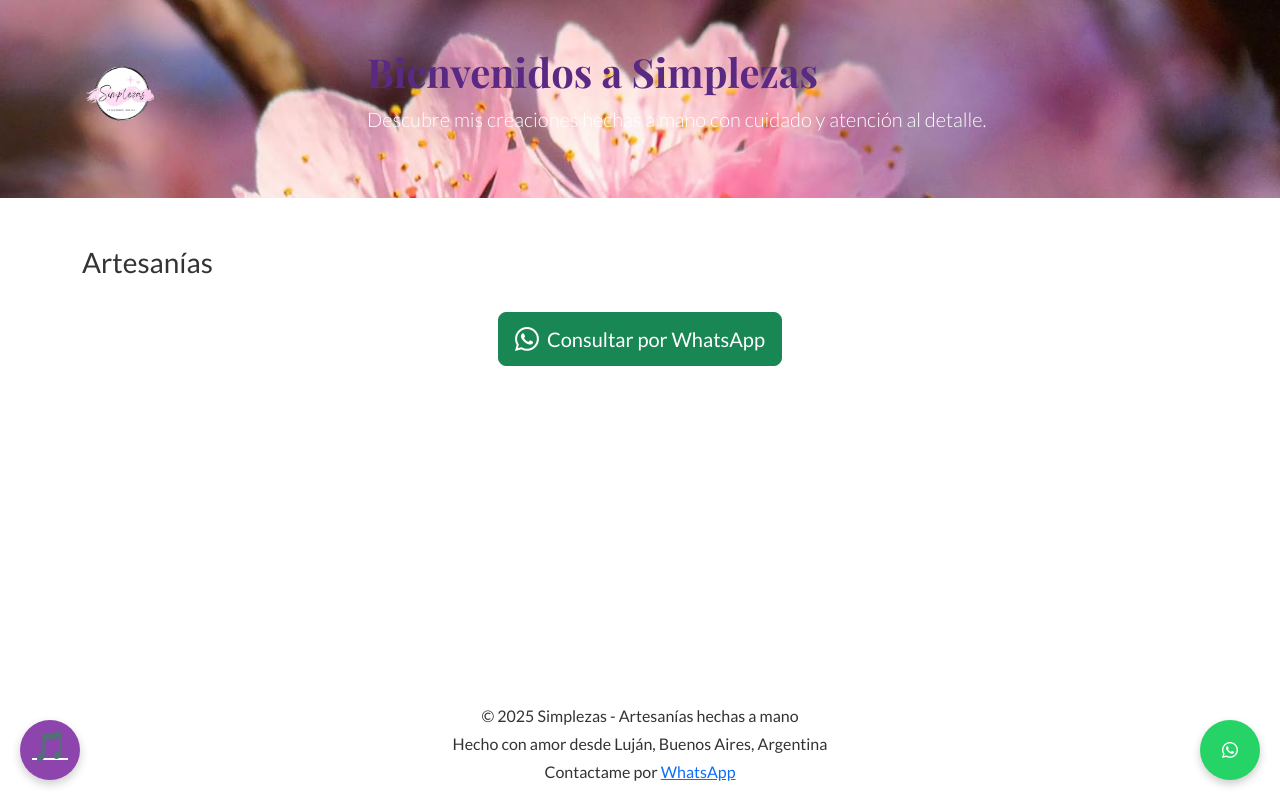
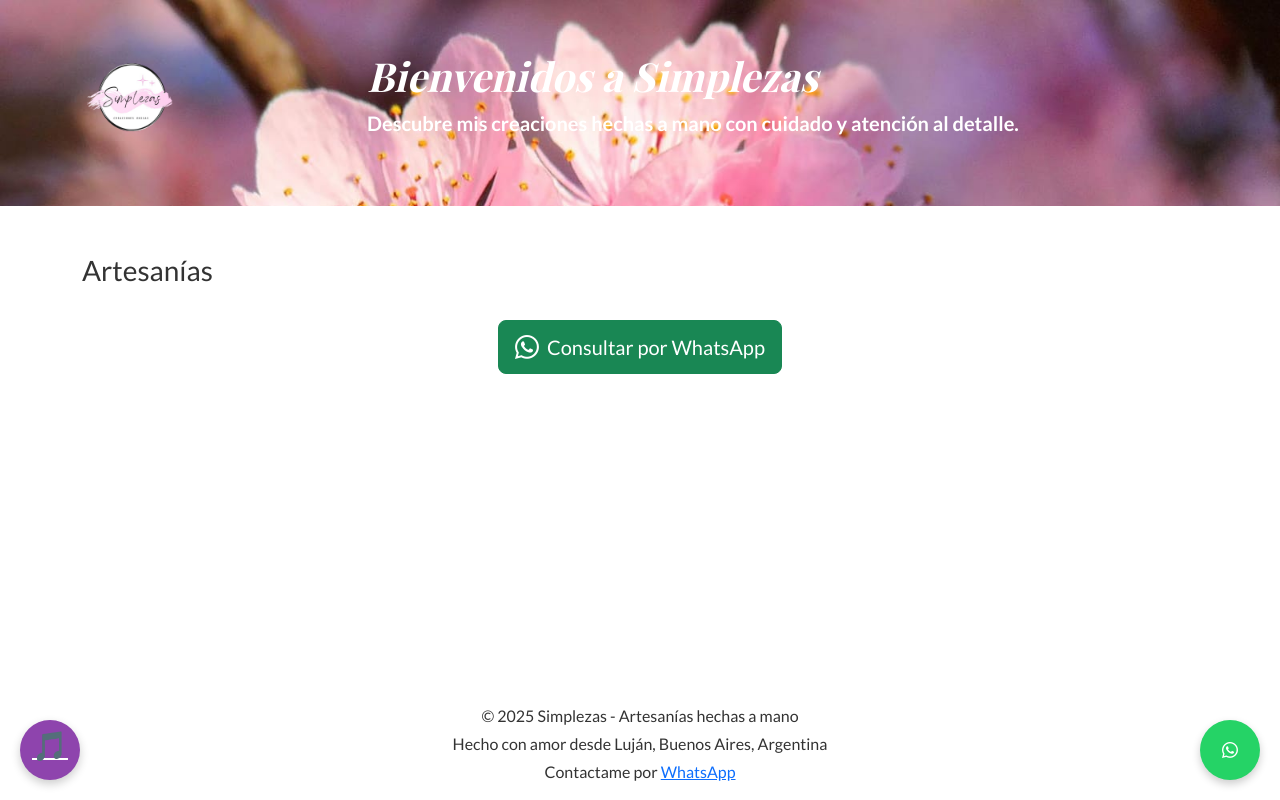
Before and after one commit to Carmen-Rohr/simplezas, a website: page index.html in a window 1280 px wide. Drawn offline with nearby package versions, Linux system fonts and the light colour scheme; no server answers.

Commit message:
"siguen modificaciones de estilo"

```diff
--- a/index.html
+++ b/index.html
@@ -22,7 +22,7 @@
           </div>
           <div class="col-md-9 text-center text-md-start">
             <h1 class="titulo-principal">Bienvenidos a Simplezas</h1>
-            <p class="lead">Descubre mis creaciones hechas a mano con cuidado y atención al detalle.</p>
+            <p class="lead subtitulo">Descubre mis creaciones hechas a mano con cuidado y atención al detalle.</p>
           </div>
         </div>
       </div>
--- a/style.css
+++ b/style.css
@@ -27,7 +27,7 @@ main {
 }
 
 .logo {
-    width: 80px;
+    width: 100px;
     margin-bottom: 10px;
 }
 
@@ -50,32 +50,18 @@ main {
     font-weight: bold;
 }
 
-/*#audio-player {
-    position: fixed;
-    bottom: 20px;
-    left: 20px;
-    background: #ffffff;
-    border-radius: 12px;
-    padding: 10px 15px;
-    box-shadow: 0 4px 10px rgba(0, 0, 0, 0.15);
-    z-index: 1000;
-    display: flex;
-    align-items: center;
-    gap: 10px;
-}
-
-#audio-player audio {
-    outline: none;
-    width: 200px;
-} */
 
 .titulo-principal {
     font-family: 'Playfair Display', serif;
     font-size: 2.5rem;
     font-weight: 700;
-    color: #5a2a83; /* un violeta suave o ajusta según tu paleta */
+    font-style: italic;
+    color: white;
 }
 
+.subtitulo {
+    font-weight: bold;
+}
 
 .music-floating-button {
     position: fixed;
```
